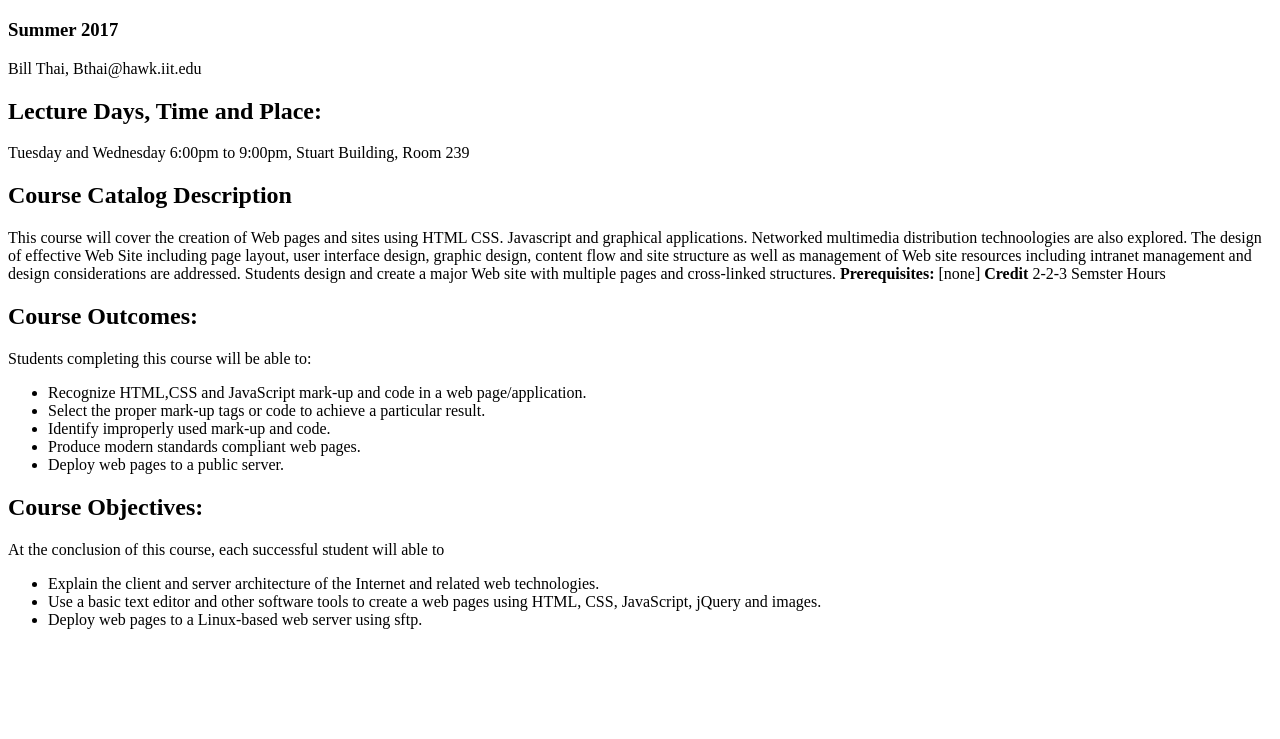
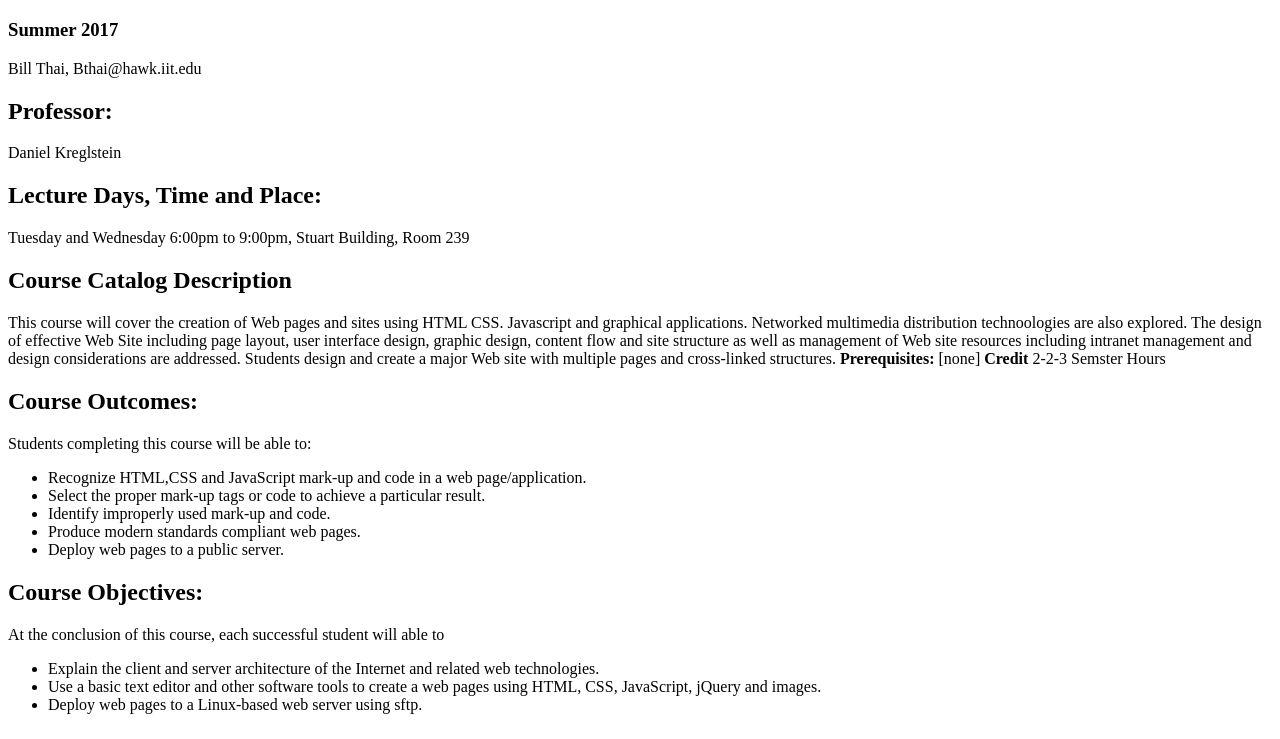
Before and after one commit to BillThai/ITMD-Summer-361, a plain HTML site: page index.html in a window 1280 px wide. Shown: the part 61-800 px from the top of the page. Drawn offline with Linux system fonts and the light colour scheme.

Commit message:
Update index.html

```diff
--- a/index.html
+++ b/index.html
@@ -5,13 +5,15 @@
 		  <title>ITMD-361 Internet Technologies and Web Design</title>
   </head>
   <body>
-          <h1>ITMD-361 Internet Technologies and Web Design</h1>
+                  <h1>ITMD-361 Internet Technologies and Web Design</h1>
 		  <h3>Summer 2017</h3>
 		  <p>Bill Thai, Bthai@hawk.iit.edu</p>
+	          <h2>Professor:</h2>
+	          <p>Daniel Kreglstein</p>
 		  <h2>Lecture Days, Time and Place:</h2>
 		  <p>Tuesday and Wednesday 6:00pm to 9:00pm, Stuart Building, Room 239</p>
 		  <h2>Course Catalog Description</h2>
-	      <p> This course will cover the creation of Web pages and sites using HTML CSS. Javascript and graphical applications. Networked multimedia distribution technoologies are also explored. The design of effective Web Site including page layout, user interface design, graphic design, content flow and site structure as well as management of Web site resources including intranet management and design considerations are addressed. Students design and create a major Web site with multiple pages and cross-linked structures. <strong>Prerequisites:</strong> [none] <strong>Credit</strong> 2-2-3 Semster Hours</p>
+	          <p>This course will cover the creation of Web pages and sites using HTML CSS. Javascript and graphical applications. Networked multimedia distribution technoologies are also explored. The design of effective Web Site including page layout, user interface design, graphic design, content flow and site structure as well as management of Web site resources including intranet management and design considerations are addressed. Students design and create a major Web site with multiple pages and cross-linked structures. <strong>Prerequisites:</strong> [none] <strong>Credit</strong> 2-2-3 Semster Hours</p>
 		  <h2>Course Outcomes:</h2>
 		  <p> Students completing this course will be able to:</p>
 		  <ul>
```
